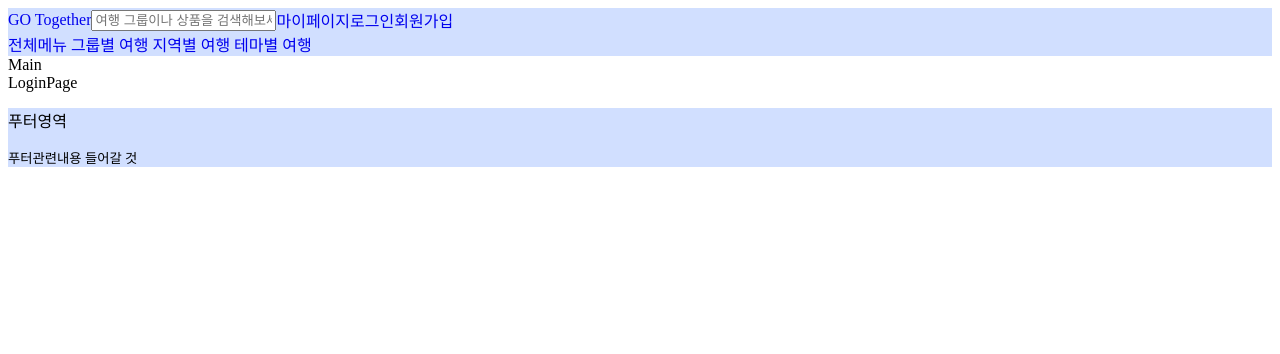
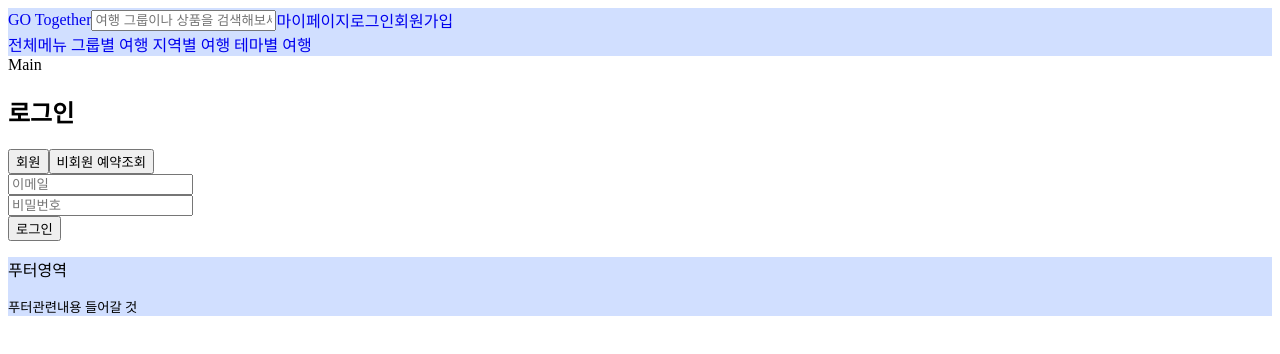
Before and after one commit to TRAVELERSTEAM/TRAVELERS-FE-USER, a React (Vite) app: page /login in a window 1280 px wide. Shown: the top 354 px of the page. Built offline with nearby package versions, Linux system fonts and the light colour scheme.

Commit message:
feat: Login 페이지 구조 구성/#13

```diff
--- /dev/null
+++ b/src/components/login/MemberLogin.tsx
@@ -0,0 +1,51 @@
+import React from 'react';
+import { useForm } from 'react-hook-form';
+
+interface memberLogin {
+  email: string;
+  password: string;
+}
+
+const onSubmit = (data: memberLogin) => {
+  console.log(data);
+};
+
+function MemberLogin() {
+  const {
+    register,
+    handleSubmit,
+    formState: { errors },
+  } = useForm<memberLogin>();
+  return (
+    <form onSubmit={handleSubmit(onSubmit)}>
+      <article>
+        <input
+          {...register('email', {
+            required: '이메일을 입력해주세요.',
+            pattern: {
+              value: /^[a-zA-Z0-9+-\_.]+@[a-zA-Z0-9-]+\.[a-zA-Z0-9-.]+$/,
+              message: '올바른 이메일 형식이 아닙니다.',
+            },
+          })}
+          type="email"
+          placeholder="이메일"
+        />
+        <span>{errors?.email?.message}</span>
+      </article>
+      <article>
+        <input
+          {...register('password', {
+            required: '비밀번호를 입력해주세요.',
+          })}
+          type="password"
+          autoComplete="on"
+          placeholder="비밀번호"
+        />
+        <span>{errors?.password?.message}</span>
+      </article>
+      <button>로그인</button>
+    </form>
+  );
+}
+
+export default MemberLogin;
--- /dev/null
+++ b/src/components/login/NoMemberLogin.tsx
@@ -0,0 +1,55 @@
+import React from 'react';
+import { useForm } from 'react-hook-form';
+
+interface noMemeberLogin {
+  userName: string;
+  reservation: string;
+  phoneNumber: string;
+}
+
+function NoMemberLogin() {
+  const {
+    register,
+    handleSubmit,
+    formState: { errors },
+  } = useForm<noMemeberLogin>();
+
+  const onSubmit = (data: noMemeberLogin) => {
+    console.log(data);
+  };
+
+  return (
+    <form onSubmit={handleSubmit(onSubmit)}>
+      <article>
+        <input
+          {...register('userName', {
+            required: '이름을 입력해주세요.',
+          })}
+          placeholder="이름"
+        />
+        <span>{errors?.userName?.message}</span>
+      </article>
+      <article>
+        <input
+          {...register('reservation', {
+            required: '예약번호를 입력해주세요.',
+          })}
+          placeholder="예약번호"
+        />
+        <span>{errors?.reservation?.message}</span>
+      </article>
+      <article>
+        <input
+          {...register('phoneNumber', {
+            required: '연락처를 입력해주세요.',
+          })}
+          placeholder="연락처"
+        />
+        <span>{errors?.phoneNumber?.message}</span>
+      </article>
+      <button>예약조회</button>
+    </form>
+  );
+}
+
+export default NoMemberLogin;
--- a/src/pages/LoginPage.tsx
+++ b/src/pages/LoginPage.tsx
@@ -1,7 +1,72 @@
+import axios from 'axios';
 import React from 'react';
+import { useQuery } from 'react-query';
+import { atom, selector, useRecoilState, useRecoilValue } from 'recoil';
+import styled from 'styled-components';
+import MemberLogin from '~/components/login/MemberLogin';
+import NoMemberLogin from '~/components/login/NoMemberLogin';
 
-function LoginPage() {
-  return <div>LoginPage</div>;
+enum LoginMethod {
+  'member' = 'member',
+  'noMember' = 'noMember',
 }
 
-export default LoginPage;
+const loginMethodState = atom<LoginMethod>({
+  key: 'loginMethodState',
+  default: LoginMethod.member,
+});
+
+// const loginMethodSelector = selector({
+//   key: 'loginMethodSelector',
+//   get: ({ get }) => {
+//     const loginMethod = get(loginMethodState);
+//     return loginMethod;
+//   },
+// });
+
+// const loginApi = async () => {
+//   const { data } = await axios.post('http://localhost:3000/login', {
+//     email: '',
+//     password: '',
+//   });
+//   return data;
+// };
+
+function Login() {
+  // const loginMethod = useRecoilValue(loginMethodSelector);
+  const [loginMethod, setLoginMethod] = useRecoilState(loginMethodState);
+
+  // const { data } = useQuery('login', loginApi);
+
+  // if (isLoading) return <div>loading...</div>;
+  // if (isError) return <div>error...</div>;
+
+  const onInput = (e: React.FormEvent<HTMLButtonElement>) => {
+    setLoginMethod(e.currentTarget.value as any);
+    if (e.currentTarget.value === 'member') {
+      document.querySelector('.noMember')?.classList.remove('active');
+      document.querySelector('.member')?.classList.add('active');
+    } else {
+      document.querySelector('.member')?.classList.remove('active');
+      document.querySelector('.noMember')?.classList.add('active');
+    }
+  };
+
+  return (
+    <section>
+      <h1>로그인</h1>
+      <div>
+        <button onClick={onInput} value={LoginMethod.member} className="member active">
+          회원
+        </button>
+        <button onClick={onInput} value={LoginMethod.noMember} className="noMember">
+          비회원 예약조회
+        </button>
+      </div>
+      {loginMethod === LoginMethod.member && <MemberLogin />}
+      {loginMethod === LoginMethod.noMember && <NoMemberLogin />}
+    </section>
+  );
+}
+
+export default Login;
```
